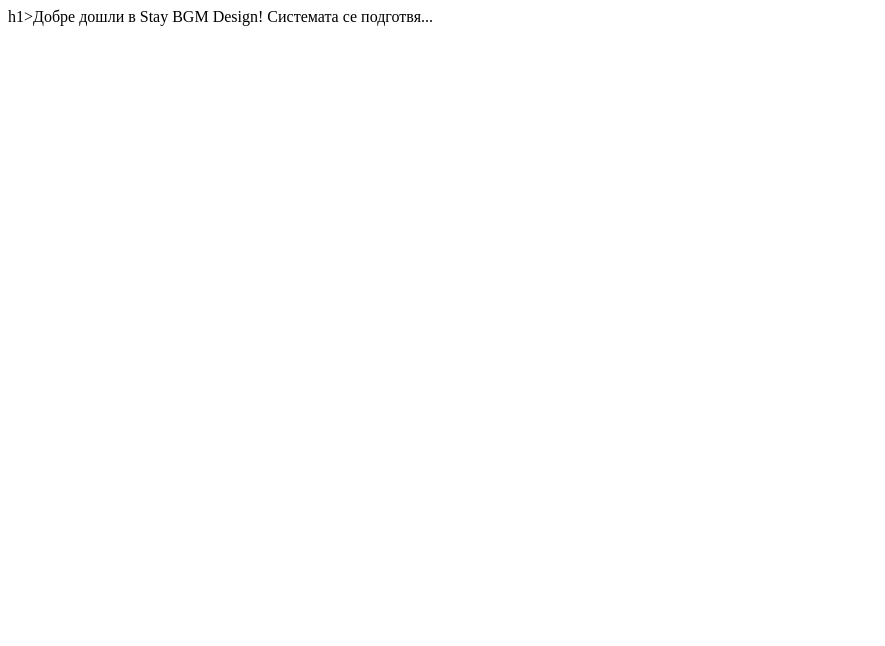
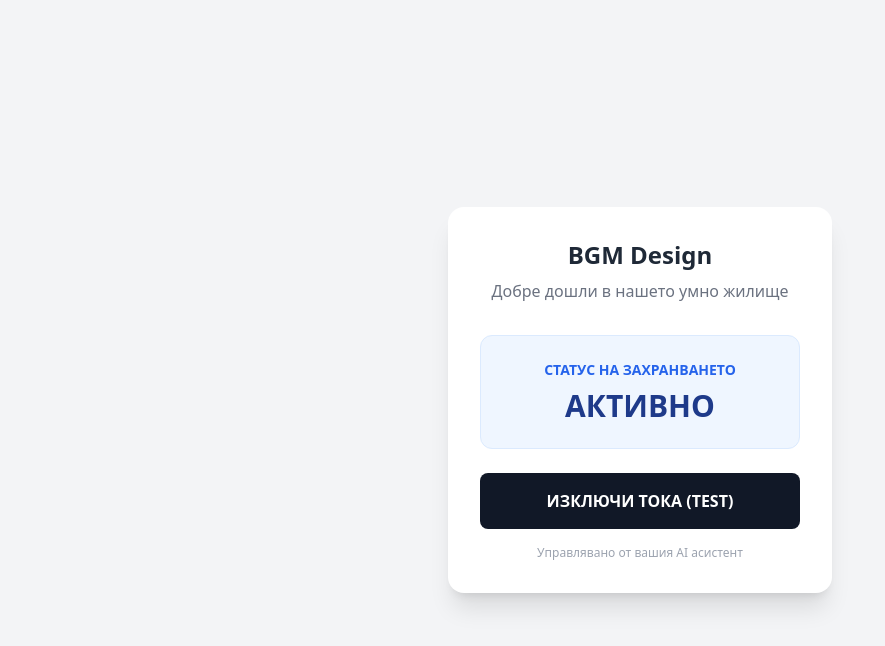
Before and after one commit to papybg/smart-stay, a website: page index.html in a window 1280 px wide. Shown: the whole page, without its empty margins (0-885 px from the left). Drawn offline with nearby package versions, Linux system fonts and the light colour scheme.

Commit message:
нова страница- за работа
страница за работа по същество

```diff
--- a/index.html
+++ b/index.html
@@ -1 +1,26 @@
-h1>Добре дошли в Stay BGM Design! Системата се подготвя...</h1>
+<!DOCTYPE html>
+<html lang="bg">
+<head>
+    <meta charset="UTF-8">
+    <meta name="viewport" content="width=device-width, initial-scale=1.0">
+    <title>Stay BGM Design - Smart Guest</title>
+    <script src="https://cdn.tailwindcss.com"></script>
+</head>
+<body class="bg-gray-100 flex items-center justify-center min-h-screen">
+    <div class="bg-white p-8 rounded-2xl shadow-xl w-full max-w-sm text-center">
+        <h1 class="text-2xl font-bold text-gray-800 mb-2">BGM Design</h1>
+        <p class="text-gray-500 mb-8">Добре дошли в нашето умно жилище</p>
+
+        <div class="bg-blue-50 p-6 rounded-xl border border-blue-100 mb-6">
+            <p class="text-sm text-blue-600 font-semibold uppercase mb-2">Статус на захранването</p>
+            <div class="text-3xl font-bold text-blue-900">АКТИВНО</div>
+        </div>
+
+        <button class="w-full bg-gray-900 text-white py-4 rounded-lg font-bold hover:bg-black transition mb-4">
+            ИЗКЛЮЧИ ТОКА (TEST)
+        </button>
+
+        <p class="text-xs text-gray-400">Управлявано от вашия AI асистент</p>
+    </div>
+</body>
+</html>
```
